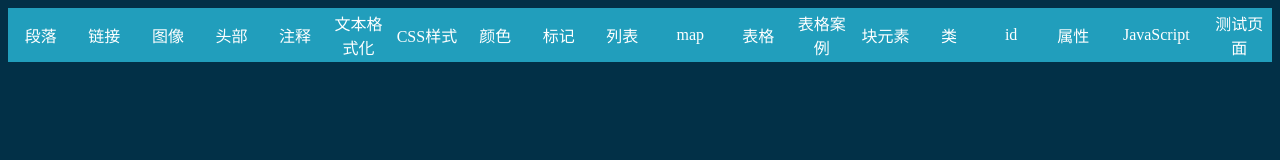
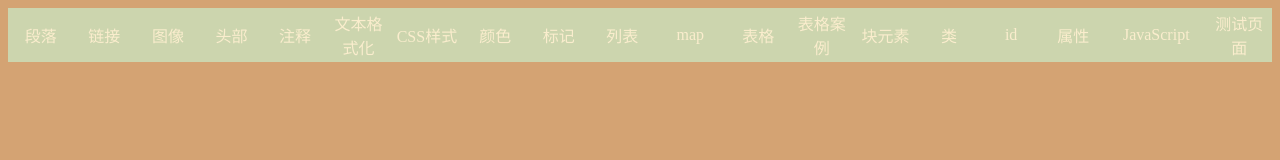
Before and after one commit to VincentSong524/s18866877015.github.io, a plain HTML site: page index.html in a window 1280 px wide. Drawn offline with Linux system fonts and the light colour scheme.

Commit message:
更改配色

```diff
--- a/index.html
+++ b/index.html
@@ -3,7 +3,7 @@
     <head>
         <style>
             a {
-                color:hsl(0, 0%, 100%);
+                color: #faedcd;
                 text-decoration: none;
             }
             td {
@@ -17,8 +17,8 @@
         <link rel="shortcut icon" href="images/index.png">
     </head>
 
-    <body style="display:inline-block; background-color: #023047;">
-        <div style="background-color: #219ebc;">
+    <body style="display:inline-block; background-color: #D4A373;">
+        <div style="background-color: #CCD5AE;">
             <!--如何让别的页面复用此导航-->
             <nav>
                 <table>
```
